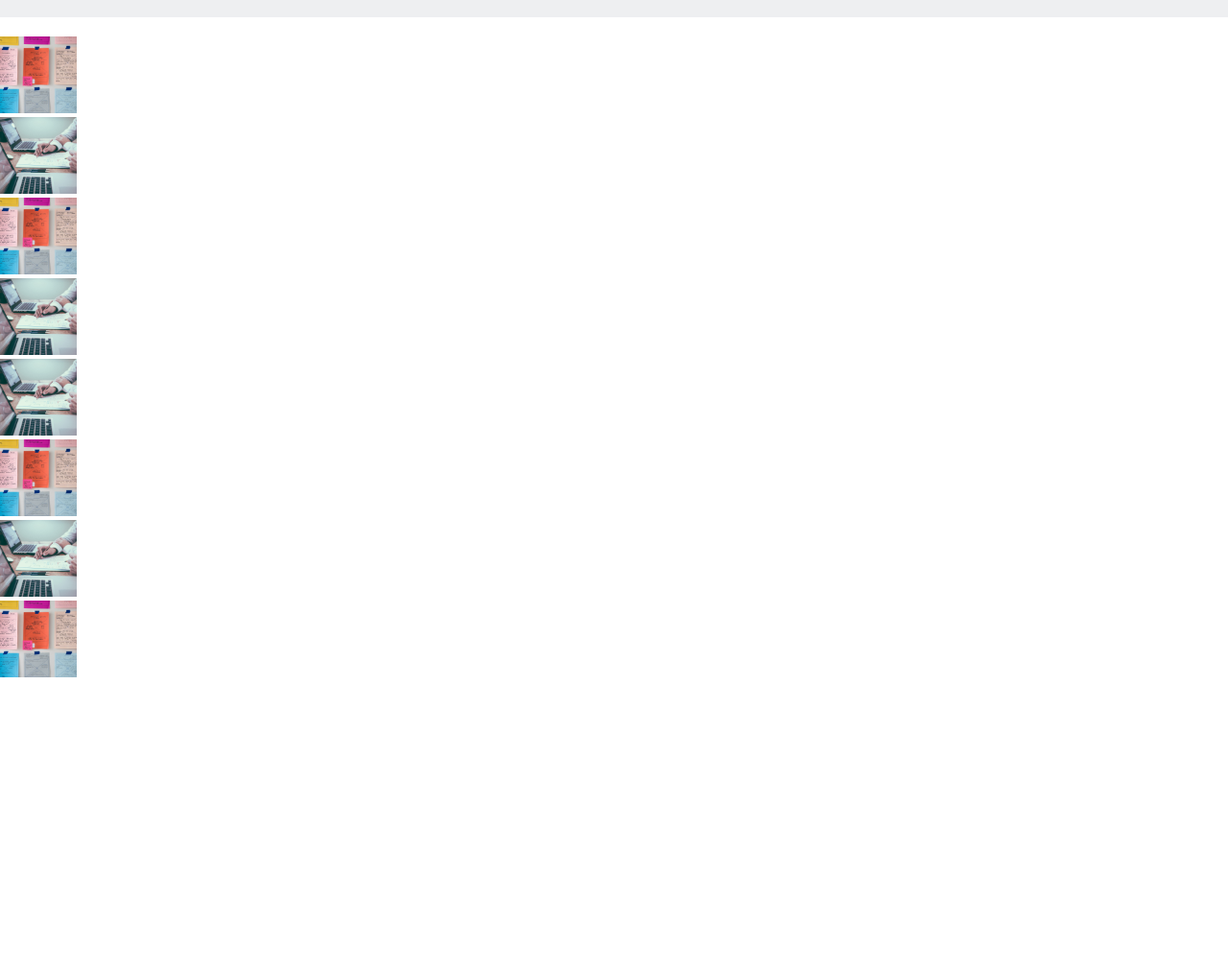
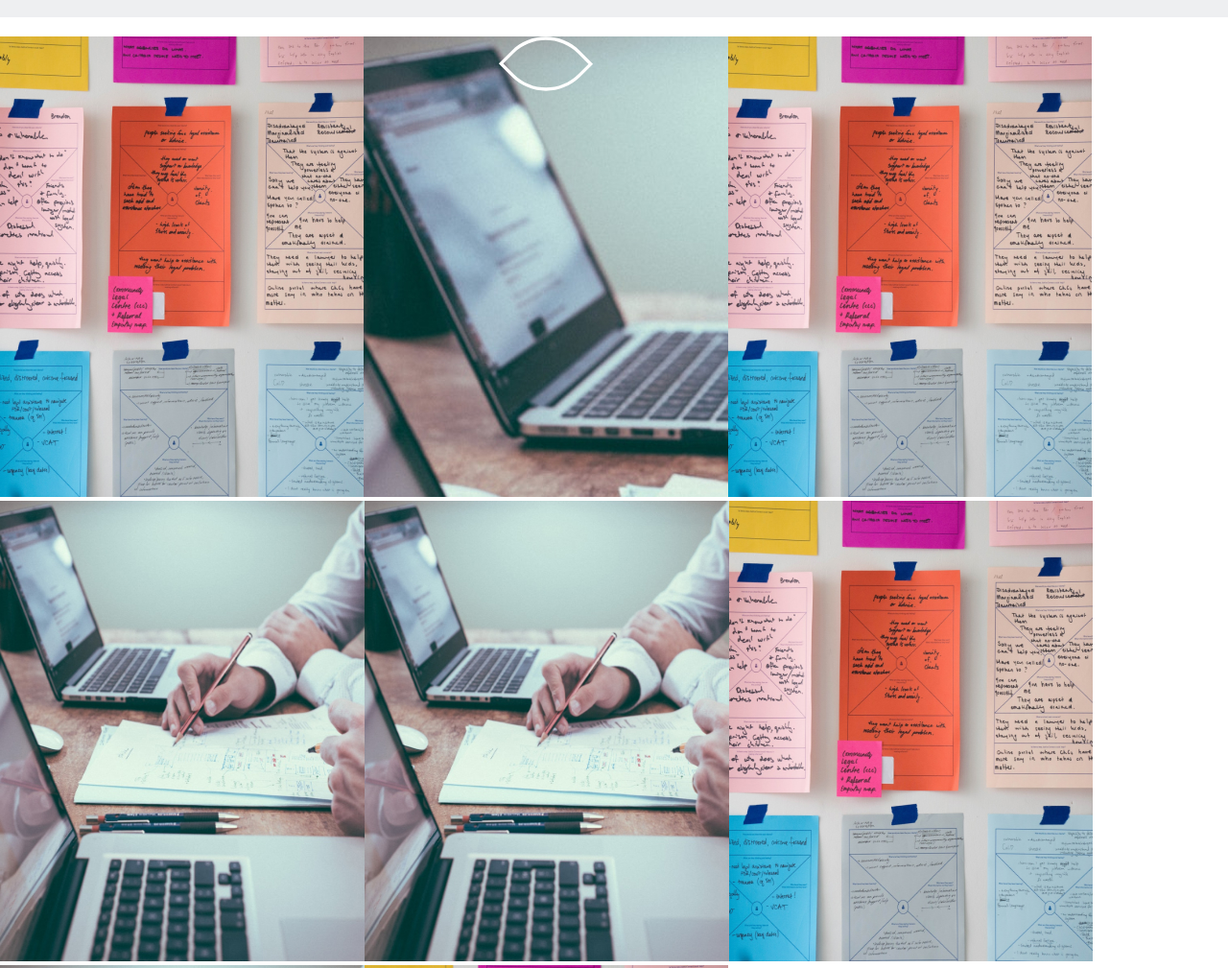
Before and after one commit to doroshevichh/dz2, a plain HTML site: page index.html in a window 1280 px wide. Shown: the part 2440-3449 px from the top of the page at 96% size. Before the commit the page ends 3150 px from the top, so only its background shows below. Drawn offline with Linux system fonts and the light colour scheme.

Commit message:
created block with only image

```diff
--- a/index.html
+++ b/index.html
@@ -199,32 +199,34 @@
 
    <section>
      <div class="image-content">
-       <ul class="image-tabl">
-         <li class="image-list">
+       <div class="image-configuration">
+         <div class="image-list">
            <img src="./img/list.jpg" alt="list" class="image-list-page">
-         </li>
-         <li class="image-table">
-           <img src="./img/table.jpg" alt="table" class="image-table-page">
-         </li>
-         <li class="image-list">
+         </div>
+         <div class="image-table-eyer">
+           <div class="image-table-year-block">
+           <img src="eyer.svg" alt="eyer" class="image-table-page-eyer">
+          </div>
+         </div>
+         <div class="image-list">
           <img src="./img/list.jpg" alt="list" class="image-list-page">
-        </li>
-        <li class="image-table">
+          </div>
+          <div class="image-table">
           <img src="./img/table.jpg" alt="table" class="image-table-page">
-        </li>
-        <li class="image-table">
+          </div>
+         <div class="image-table">
           <img src="./img/table.jpg" alt="table" class="image-table-page">
-        </li>
-        <li class="image-list">
+          </div>
+          <div class="image-list">
          <img src="./img/list.jpg" alt="list" class="image-list-page">
-       </li>
-       <li class="image-table">
+          </div>
+          <div class="image-table">
          <img src="./img/table.jpg" alt="table" class="image-table-page">
-       </li>
-       <li class="image-list">
-        <img src="./img/list.jpg" alt="list" class="image-list-page">
-      </li>
-       </ul>
+          </div>
+          <div class="image-list">
+          <img src="./img/list.jpg" alt="list" class="image-list-page">
+          </div>
+        </div>
      </div>
    </section>
 </body>
--- a/style.css
+++ b/style.css
@@ -227,26 +227,43 @@ color: white;
 }
 
 .image-content {
-    display:flex;
+    padding: 0;
+    margin-top: 20px;
+    margin-bottom: 0px;
     width:100%;
 }
 
-.image-tabl {
-    display:;
-    padding:0;
-    margin-top: 20px;
-    margin-bottom: 0px;
-    height: 500px;
-    list-style: none;
-    flex-direction:column;
+.image-configuration {
+    display: flex;
+    flex-wrap: wrap;
 }
 
+
+
 .image-list-page {
-    width: 80px;
-    height: 80px;
+    height: 480px;
+    width:379px;
 }
 
 .image-table-page {
-    width: 80px;
-    height: 80px;
+    height: 480px;
+    width:380px;
 }
+
+.image-table-eyer {
+    background-image: url(./img/table.jpg);
+    height: 480px;
+    width:380px;
+}
+
+.image-table-page-eyer {
+    width: 100px;
+    height: 57px;
+}
+
+.image-table-year-block {
+    display:flex;
+    justify-content: center;
+    align-items: center;
+    cursor:pointer;
+}
```
Also changed, not shown: eyer.svg (added), table.svg (added).
